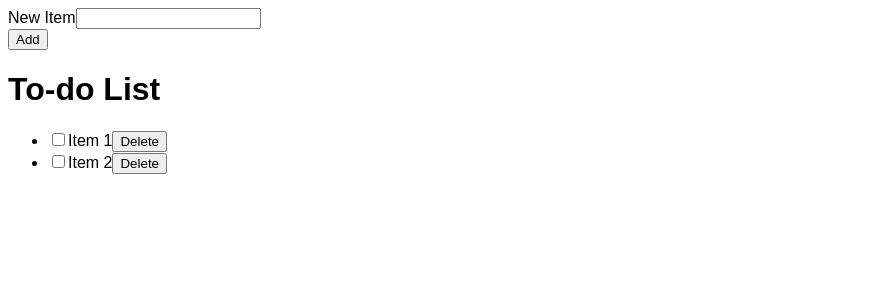
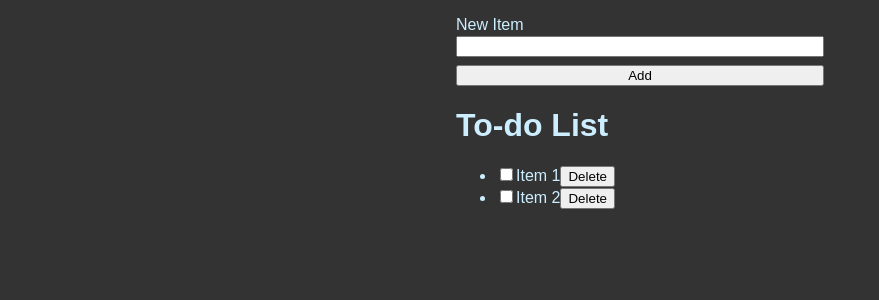
Before and after one commit to rcvillasenor/React-To-Do-List, a React (Vite) app: page / in a window 1280 px wide. Shown: the top 300 px of the page, without its empty margins (0-879 px from the left). Built offline with nearby package versions, Linux system fonts and the light colour scheme.

Commit message:
Initial CSS styling

```diff
--- a/src/styles.css
+++ b/src/styles.css
@@ -2,3 +2,23 @@
     font-family: Arial, Helvetica, sans-serif;
     box-sizing: border-box;
 }
+
+body {
+    background: #333;
+    color: hsl(200, 100%, 90%);
+    max-width: 400px;
+    padding: 1rem;
+    margin: 0 auto;
+}
+
+.new-item-form {
+    display: flex;
+    flex-direction: column;
+    gap: 0.5rem;
+}
+
+.form-row {
+    display: flex;
+    flex-direction: column;
+    gap: 0.1rem;
+}
```
